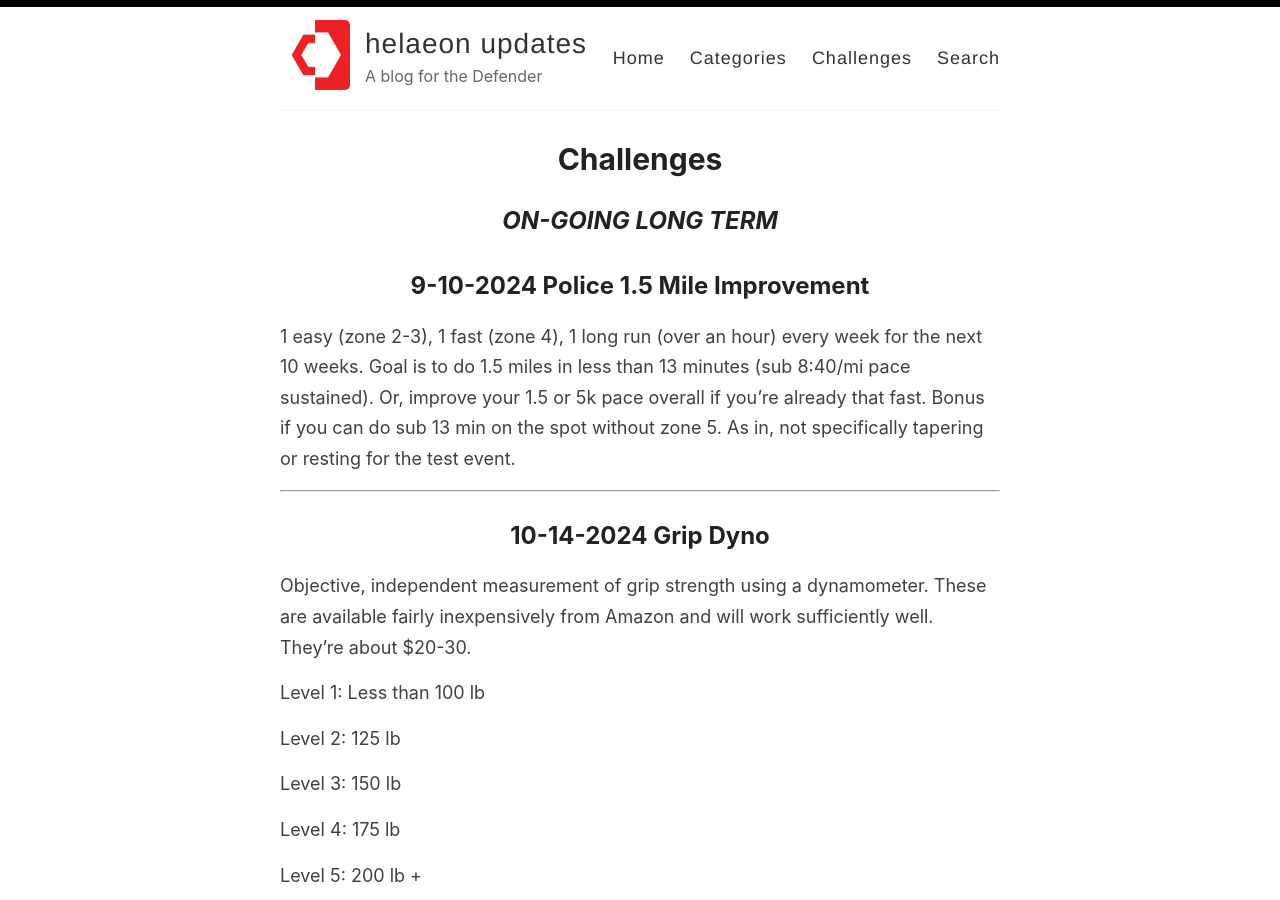
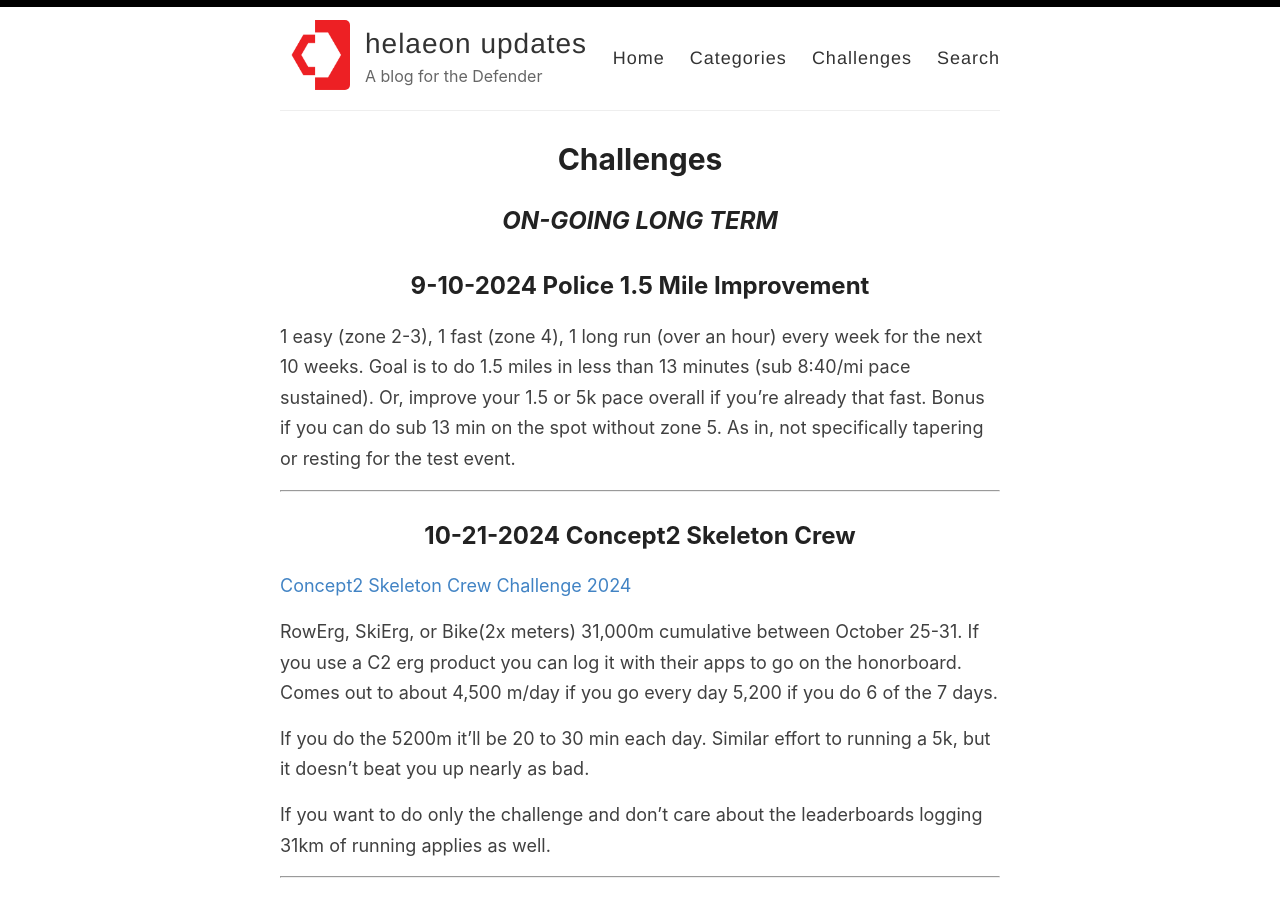
Before and after one commit to helaeon/helaeon.github.io, a Jekyll site: the page built from _pages/challenges.md, in a window 1280 px wide and 900 px high. Built offline with Jekyll 4.4.1, drawn with Linux system fonts in a browser that asks for light colours.

Commit message:
Add files via upload

```diff
--- a/_pages/challenges.md
+++ b/_pages/challenges.md
@@ -13,9 +13,20 @@ title: Challenges
 
 ******
 
+**10-21-2024 Concept2 Skeleton Crew**
+------
+[Concept2 Skeleton Crew Challenge 2024](https://log.concept2.com/challenges/skeleton-crew)
+
+RowErg, SkiErg, or Bike(2x meters) 31,000m cumulative between October 25-31. If you use a C2 erg product you can log it with their apps to go on the honorboard. Comes out to about 4,500 m/day if you go every day 5,200 if you do 6 of the 7 days.
+
+If you do the 5200m it'll be 20 to 30 min each day. Similar effort to running a 5k, but it doesn't beat you up nearly as bad.
+
+If you want to do only the challenge and don't care about the leaderboards logging 31km of running applies as well.
+
+******
+
 **10-14-2024 Grip Dyno**
 ------
-
 Objective, independent measurement of grip strength using a dynamometer. These are available fairly inexpensively from Amazon and will work sufficiently well. They're about $20-30.
 
 Level 1: Less than 100 lb
```
